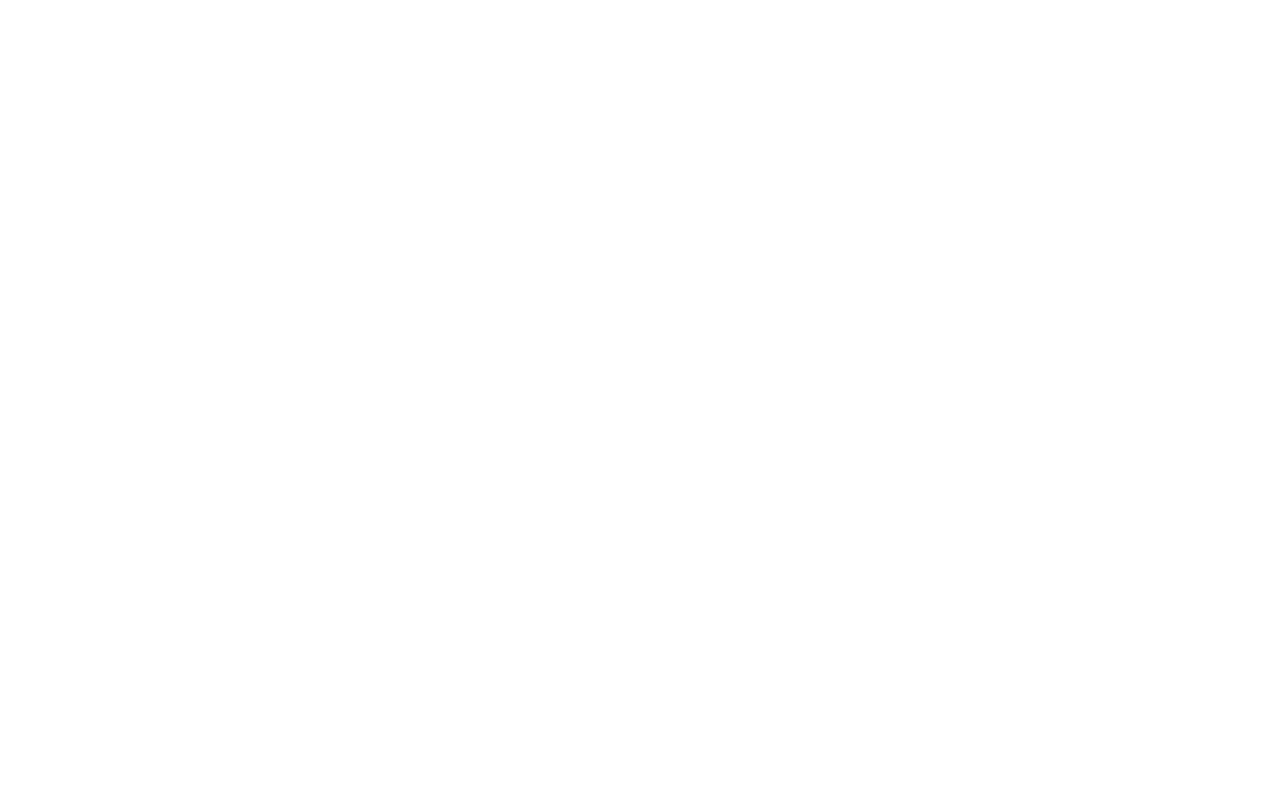
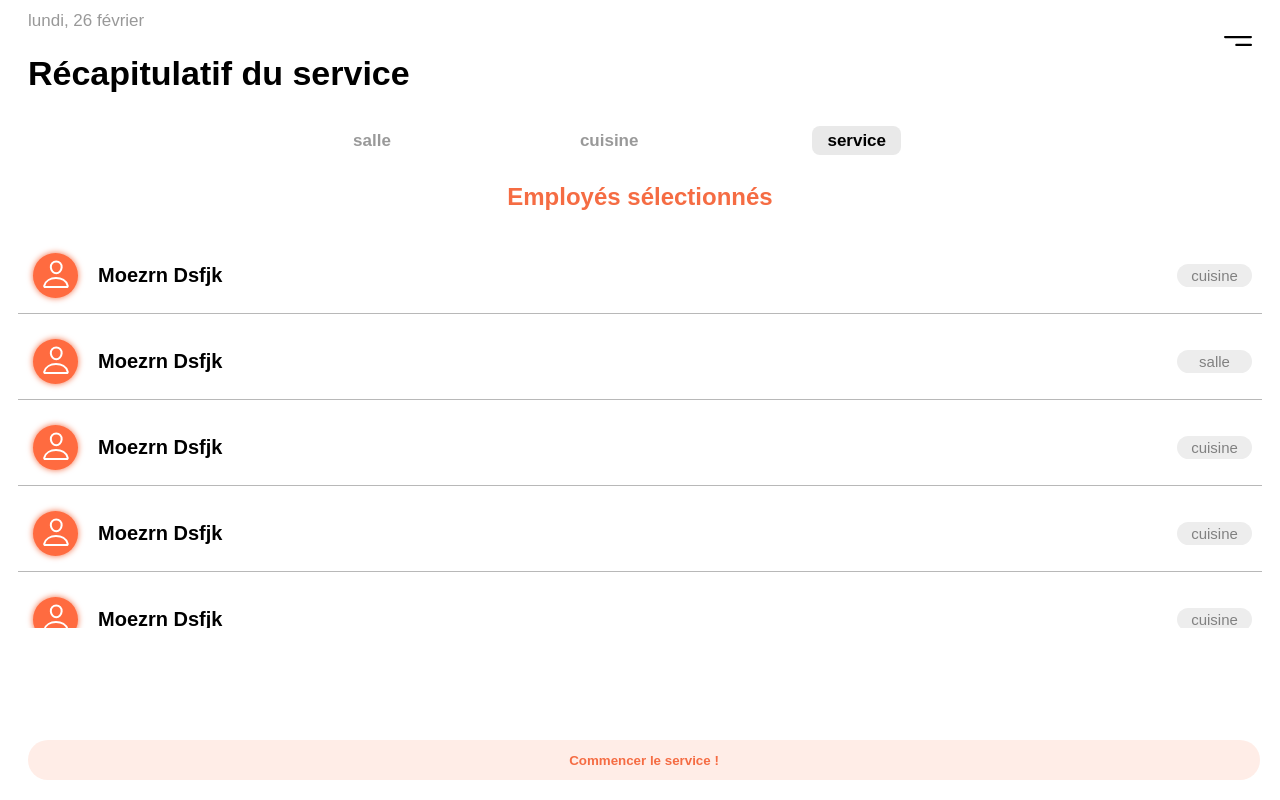
Before and after one commit to GLANEUX/Project-Front-SERVICE, a Vue app: page /service in a window 1280 px wide. Built offline with nearby package versions, Linux system fonts and the light colour scheme.

Commit message:
ajout de la page SERVICE

```diff
--- a/src/assets/style/main.css
+++ b/src/assets/style/main.css
@@ -25,3 +25,9 @@
   overflow-y: scroll;
   height: 60vh;
 }
+
+h2{
+  color: var(--orange);
+  text-align: center;
+  font-size: 24px;
+}
--- a/src/components/buttonVue.vue
+++ b/src/components/buttonVue.vue
@@ -1,27 +1,31 @@
 <template>
   <div class="inner-padding">
-    <button>{{ msg }}
-      <img v-if="showImage" src="../assets/img/arrow-alt.svg" alt="arrow" height="15px">
-    </button>
+    <router-link :to="link" class="button-wrapper" style="text-decoration: none;">
+      <button>{{ msg }}
+        <img v-if="showImage" src="../assets/img/arrow-alt.svg" alt="arrow" height="15px">
+      </button>
+    </router-link>
   </div>
 </template>
 
 <script>
-
 export default {
   props: {
     msg: {
       type: String,
       required: true
     },
+    link: {
+      type: String,
+      required: true
+    },
     showImage: {
       type: Boolean,
-      default: false // Par défaut, l'image n'est pas affichée
+      default: false
     }
   }
 }
 </script>
-
 
 <style scoped>
 @import '../assets/style/base.css';
@@ -41,6 +45,7 @@
   justify-content: center;
   align-items: center;
   gap: 10px;
+  cursor: pointer;
 }
 div{
   width: -webkit-fill-available;
--- /dev/null
+++ b/src/components/employeBox.vue
@@ -0,0 +1,64 @@
+<template>
+    <div class="boxed">
+      <div>
+        <img src="../assets/img/user.svg" alt="user">
+        <span class="name">{{ name }}</span>
+      </div>
+      <span class="poste">{{ poste }}</span>
+    </div>
+  </template>
+
+  <script setup>
+  import { ref } from 'vue';
+
+  const props = defineProps({
+    name: {
+      type: String,
+      required: true
+    },
+    poste: {
+      type: String,
+      required: true
+    }
+  });
+
+  const checked = ref(false);
+  </script>
+
+  <style scoped>
+  @import '../assets/style/base.css';
+  .poste{
+    background-color: #ededed;
+    border-radius: 12px;
+    font-weight: 400;
+    font-size: 15px;
+    color: #818181;
+    width: 75px;
+    text-align: center;
+  }
+  .boxed {
+    border-bottom: 1px solid #B8B8B8;
+    padding: 10px;
+    display: flex;
+    align-items: center;
+    justify-content: space-between;
+    margin: 10px;
+  }
+  div{
+    display: flex;
+align-items: center;
+gap: 15px;
+}
+
+  span.name {
+    font-weight: 700;
+    font-size: 20px;
+    line-height: 23px;
+    text-transform: capitalize;
+  }
+
+  img {
+    filter: drop-shadow(0px 0px 3px var(--orange));
+  }
+
+  </style>
--- a/src/router/index.js
+++ b/src/router/index.js
@@ -14,9 +14,13 @@
       component: () => import('../views/SalleView.vue')
     },
     {
-      path: '/Cuisine',
+      path: '/cuisine',
       name: 'cuisine',
       component: () => import('../views/CuisineView.vue')
+    },{
+        path: '/tips',
+        name: 'tips',
+        component: () => import('../views/TipsView.vue')
       },
       {
         path: '/service',
--- a/src/views/CuisineView.vue
+++ b/src/views/CuisineView.vue
@@ -19,9 +19,11 @@
 
 
 
-  <div class="bottom">
-    <button-vue msg="Suivant" :showImage="true"/>
-  </div>
+
+ <div class="bottom">
+
+      <button-vue msg="Suivant" :showImage="true" link="/service"/>
+    </div>
 
 
 
--- a/src/views/SalleView.vue
+++ b/src/views/SalleView.vue
@@ -20,7 +20,8 @@
 
 
     <div class="bottom">
-      <button-vue msg="Suivant" :showImage="true"/>
+
+      <button-vue msg="Suivant" :showImage="true" link="/cuisine"/>
     </div>
 
 
--- a/src/views/ServiceView.vue
+++ b/src/views/ServiceView.vue
@@ -1,16 +1,31 @@
 <template>
+
 <div>
       <header-vue msg="Récapitulatif du service"/>
     </div>
 
+
 <nav-vue/>
 
+
+<div>
+  <h2>Employés sélectionnés</h2>
+<div class="overflow" style="  height: 50vh;">
+  <employe-box name="moezrn dsfjk" poste="cuisine"/>
+  <employe-box name="moezrn dsfjk" poste="salle"/>
+  <employe-box name="moezrn dsfjk" poste="cuisine"/>
+  <employe-box name="moezrn dsfjk" poste="cuisine"/>
+  <employe-box name="moezrn dsfjk" poste="cuisine"/>
+
+</div>
+</div>
 
 
 <div class="bottom">
 
-      <button-vue msg="Commencer le service !" :showImage="false"/>
+<button-vue msg="Commencer le service !" :showImage="false" link="/tips"/>
 </div>
+
 
 
 
@@ -19,14 +34,18 @@
 </template>
 
 <script>
+import ButtonVue from '../components/buttonVue.vue';
+import HeaderVue from '../components/headerVue.vue';
+import navVue from '../components/navVue.vue';
+import employeBox from '../components/employeBox.vue'
 
 export default {
   name: "service",
   components: {
     ButtonVue,
     HeaderVue,
-      checkBoxVue,
-      navVue
+    navVue,
+    employeBox
   }
 }
 </script>
--- /dev/null
+++ b/src/views/TipsView.vue
@@ -0,0 +1,32 @@
+<template>
+    <div>
+      <header-vue msg="Ajouter un pourboire"/>
+    </div>
+
+
+
+
+    <div class="bottom">
+
+      <button-vue msg="Ajouter le pourboire" :showImage="false" link="/tips"/>
+    </div>
+
+
+
+
+
+  </template>
+
+  <script>
+  import ButtonVue from '../components/buttonVue.vue';
+  import HeaderVue from '../components/headerVue.vue';
+
+  export default {
+    name: "tips",
+    components: {
+      ButtonVue,
+      HeaderVue,
+
+    }
+  }
+  </script>
```
Lines whose indentation alone changed are shown as unchanged.
